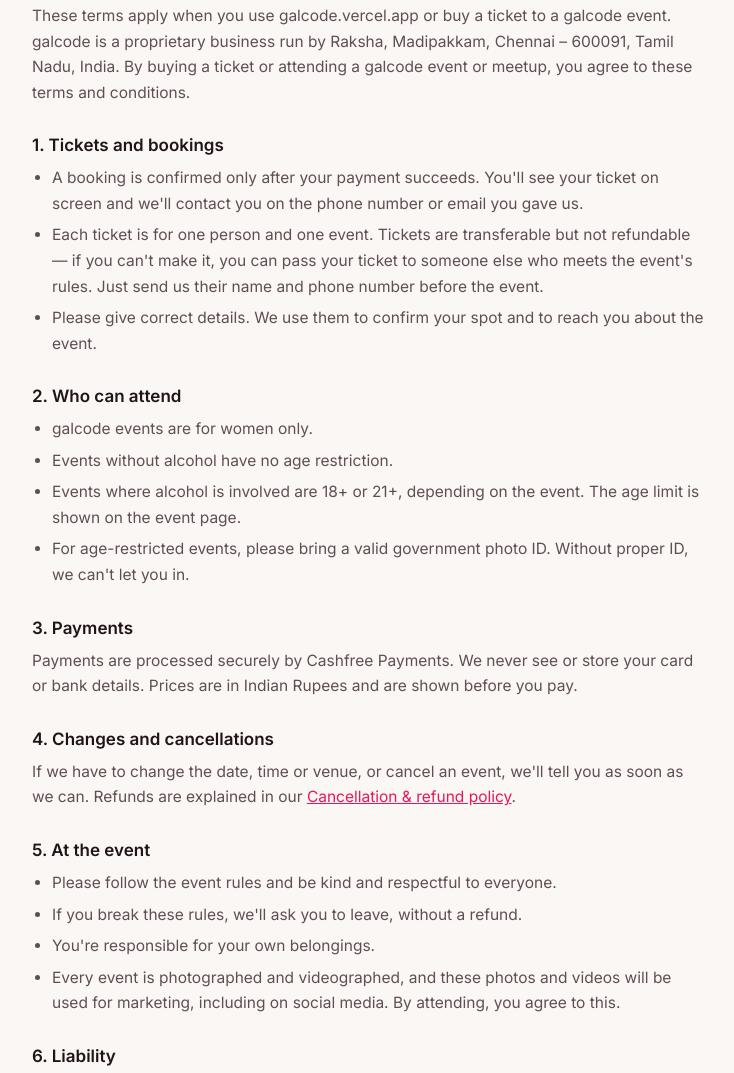
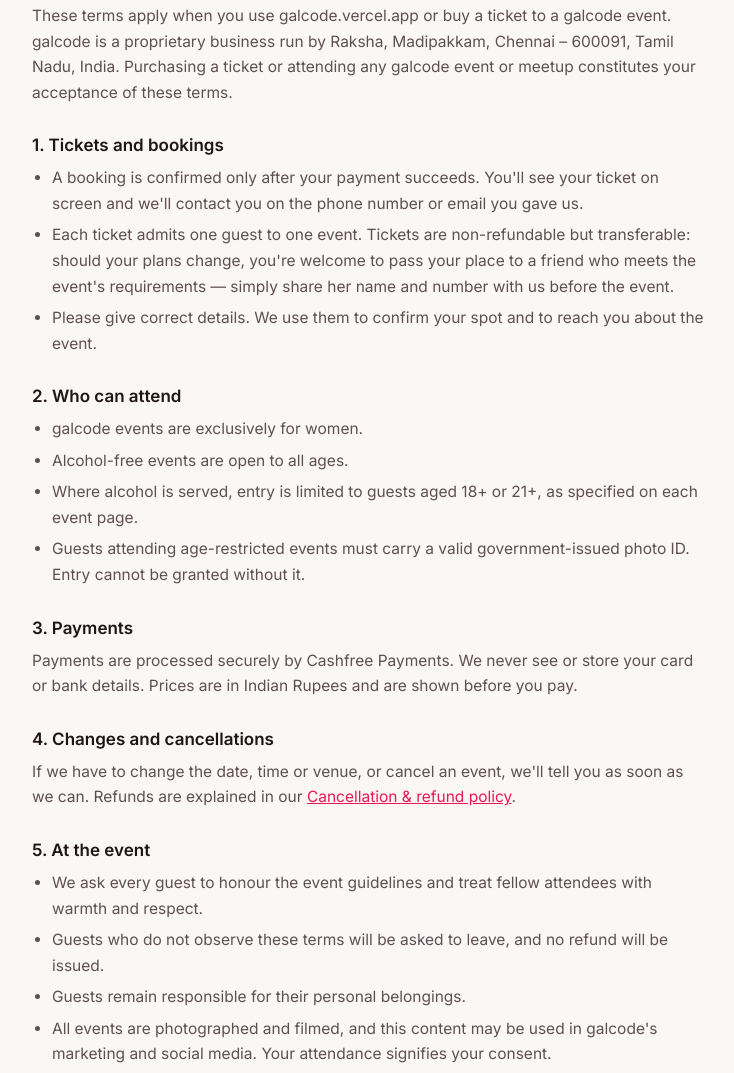
Before and after one commit to thisisgalcode/galcode, a website: page home/terms.html in a window 1280 px wide. Shown: the part 217-1290 px from the top of the page, without its empty margins (272-1006 px from the left). Drawn offline with Linux system fonts and the light colour scheme.

Commit message:
Polish policy and About copy
Co-Authored-By: Claude Opus 5.5 <noreply@anthropic.com>
Claude-Session: https://claude.ai/code/session_01QfvR33eEXUinjUjWwU4tAJ

```diff
--- a/home/terms.html
+++ b/home/terms.html
@@ -45,19 +45,19 @@
 <h1>Terms &amp; conditions</h1>
 <p class="upd">Last updated 22 November 2026</p>
 
-<p>These terms apply when you use galcode.vercel.app or buy a ticket to a galcode event. galcode is a proprietary business run by Raksha, Madipakkam, Chennai – 600091, Tamil Nadu, India. By buying a ticket or attending a galcode event or meetup, you agree to these terms and conditions.</p>
+<p>These terms apply when you use galcode.vercel.app or buy a ticket to a galcode event. galcode is a proprietary business run by Raksha, Madipakkam, Chennai – 600091, Tamil Nadu, India. Purchasing a ticket or attending any galcode event or meetup constitutes your acceptance of these terms.</p>
 <h2>1. Tickets and bookings</h2>
 <ul>
 <li>A booking is confirmed only after your payment succeeds. You'll see your ticket on screen and we'll contact you on the phone number or email you gave us.</li>
-<li>Each ticket is for one person and one event. Tickets are transferable but not refundable — if you can't make it, you can pass your ticket to someone else who meets the event's rules. Just send us their name and phone number before the event.</li>
+<li>Each ticket admits one guest to one event. Tickets are non-refundable but transferable: should your plans change, you're welcome to pass your place to a friend who meets the event's requirements — simply share her name and number with us before the event.</li>
 <li>Please give correct details. We use them to confirm your spot and to reach you about the event.</li>
 </ul>
 <h2>2. Who can attend</h2>
 <ul>
-<li>galcode events are for women only.</li>
-<li>Events without alcohol have no age restriction.</li>
-<li>Events where alcohol is involved are 18+ or 21+, depending on the event. The age limit is shown on the event page.</li>
-<li>For age-restricted events, please bring a valid government photo ID. Without proper ID, we can't let you in.</li>
+<li>galcode events are exclusively for women.</li>
+<li>Alcohol-free events are open to all ages.</li>
+<li>Where alcohol is served, entry is limited to guests aged 18+ or 21+, as specified on each event page.</li>
+<li>Guests attending age-restricted events must carry a valid government-issued photo ID. Entry cannot be granted without it.</li>
 </ul>
 <h2>3. Payments</h2>
 <p>Payments are processed securely by Cashfree Payments. We never see or store your card or bank details. Prices are in Indian Rupees and are shown before you pay.</p>
@@ -65,10 +65,10 @@
 <p>If we have to change the date, time or venue, or cancel an event, we'll tell you as soon as we can. Refunds are explained in our <a href="/home/refunds">Cancellation &amp; refund policy</a>.</p>
 <h2>5. At the event</h2>
 <ul>
-<li>Please follow the event rules and be kind and respectful to everyone.</li>
-<li>If you break these rules, we'll ask you to leave, without a refund.</li>
-<li>You're responsible for your own belongings.</li>
-<li>Every event is photographed and videographed, and these photos and videos will be used for marketing, including on social media. By attending, you agree to this.</li>
+<li>We ask every guest to honour the event guidelines and treat fellow attendees with warmth and respect.</li>
+<li>Guests who do not observe these terms will be asked to leave, and no refund will be issued.</li>
+<li>Guests remain responsible for their personal belongings.</li>
+<li>All events are photographed and filmed, and this content may be used in galcode's marketing and social media. Your attendance signifies your consent.</li>
 </ul>
 <h2>6. Liability</h2>
 <p>We take care to run safe events. To the extent the law allows, galcode isn't liable for indirect losses, and our total liability for any booking is limited to the amount you paid for it.</p>
```
Also changed, not shown: home/about.html (+2 -2 lines), home/privacy.html (+2 -2 lines), home/refunds.html (+3 -3 lines).
